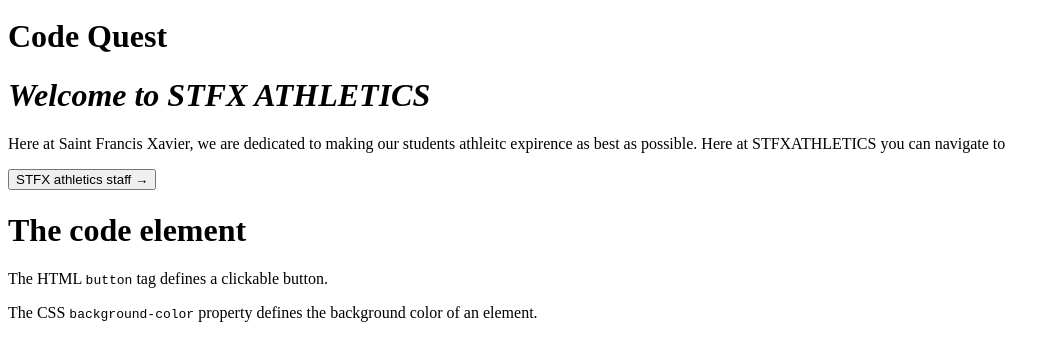
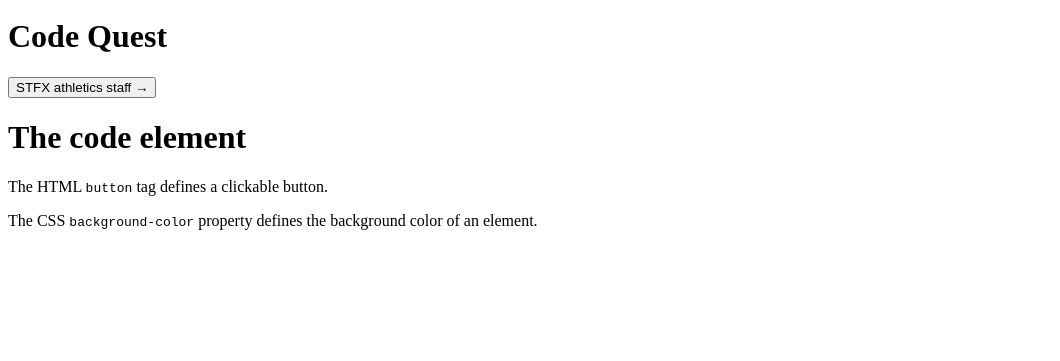
Before and after one commit to Knightronics/CodeQuest-Hackathon, a plain HTML site: page index.html in a window 1280 px wide. Shown: the part 29-390 px from the top of the page, without its empty margins (0-1060 px from the left). Drawn offline with Linux system fonts and the light colour scheme.

Commit message:
Update index.html

```diff
--- a/index.html
+++ b/index.html
@@ -21,8 +21,7 @@
         <main>
           <div className="container">
             <h1 className="neon"> Code Quest</h1>
-            <h1 className="header"><em>Welcome to STFX ATHLETICS</em></h1>
-            <p>Here at Saint Francis Xavier, we are dedicated to making our students athleitc expirence as best as possible. Here at STFXATHLETICS you can navigate to </p>
+            <!-- <h1 className="header"><em>Welcome to STFX ATHLETICS</em></h1> -->
 
             <button>STFX athletics staff →</button>
           </div>
```
